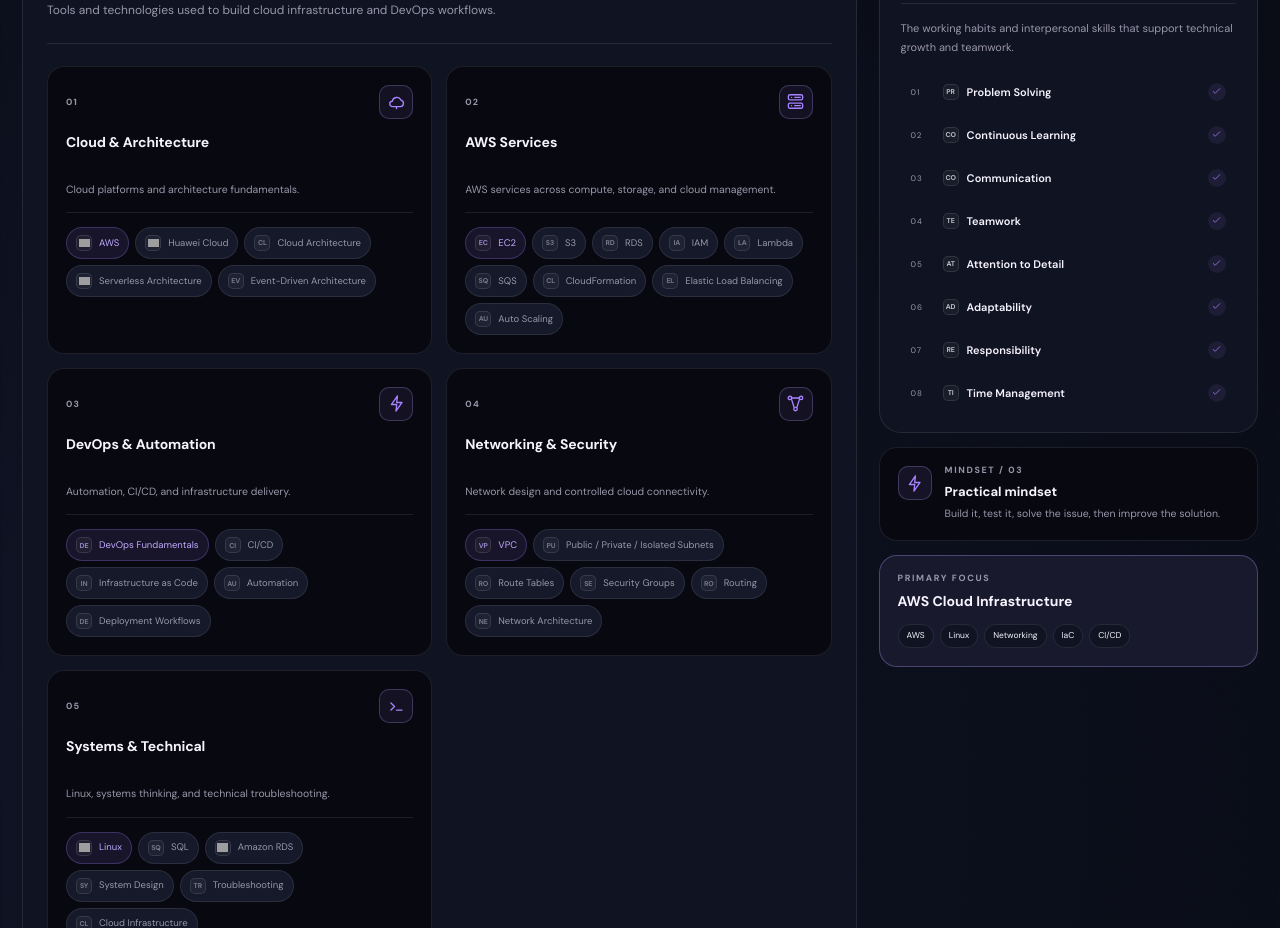
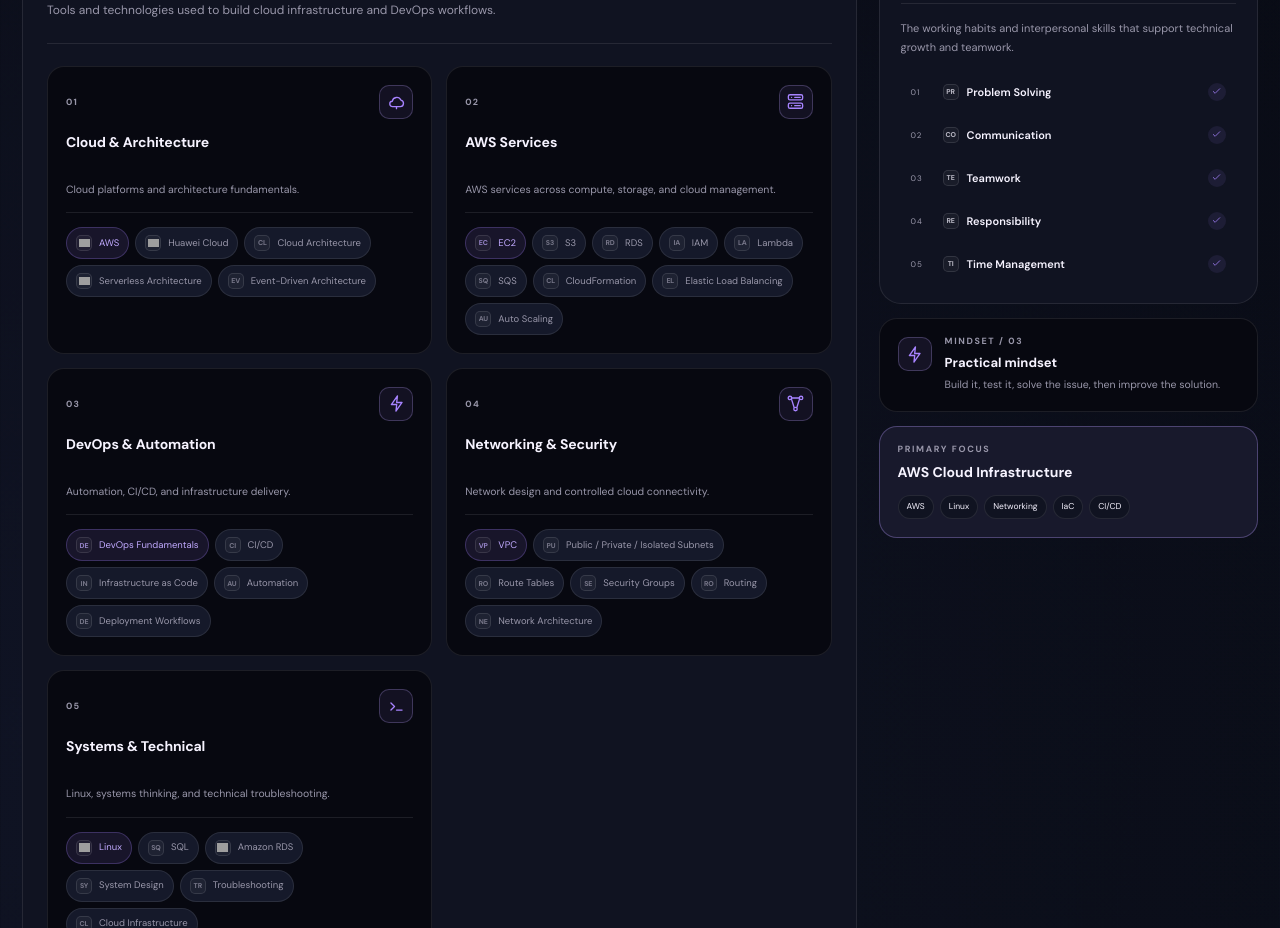
Before and after one commit to Youssefsea/mgp, a Next.js app: page / in a window 1280 px wide. Shown: the part 4140-5068 px from the top of the page. Built offline with nearby package versions, Linux system fonts and the light colour scheme; grey boxes are pictures that could not be loaded.

Commit message:
Update page.tsx3231

```diff
--- a/app/page.tsx
+++ b/app/page.tsx
@@ -395,11 +395,11 @@
   },
   softSkills: [
     { en: "Problem Solving", ar: "حل المشكلات" },
-    { en: "Continuous Learning", ar: "التعلم المستمر" },
+
     { en: "Communication", ar: "التواصل" },
     { en: "Teamwork", ar: "العمل الجماعي" },
-    { en: "Attention to Detail", ar: "الاهتمام بالتفاصيل" },
-    { en: "Adaptability", ar: "القدرة على التكيف" },
+
+
     { en: "Responsibility", ar: "تحمل المسؤولية" },
     { en: "Time Management", ar: "إدارة الوقت" },
   ],
```
